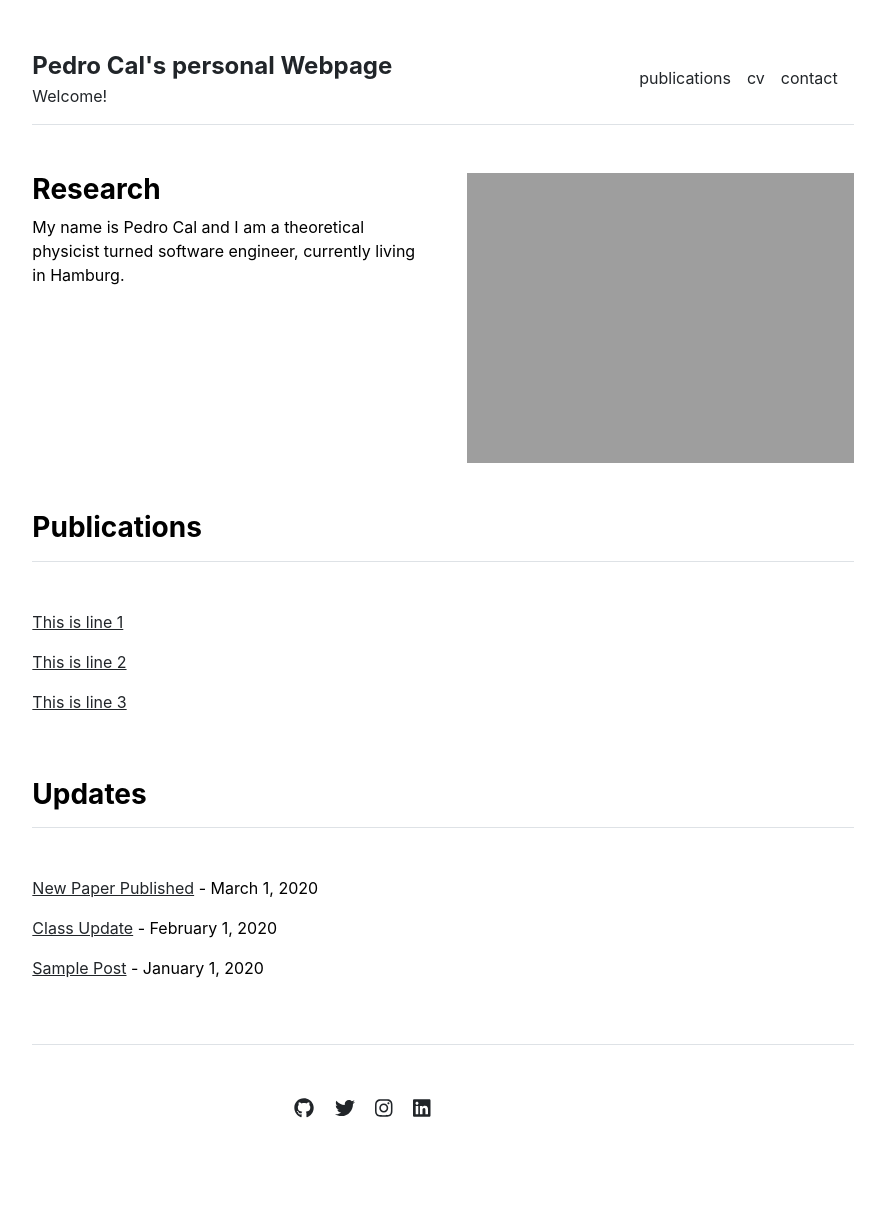
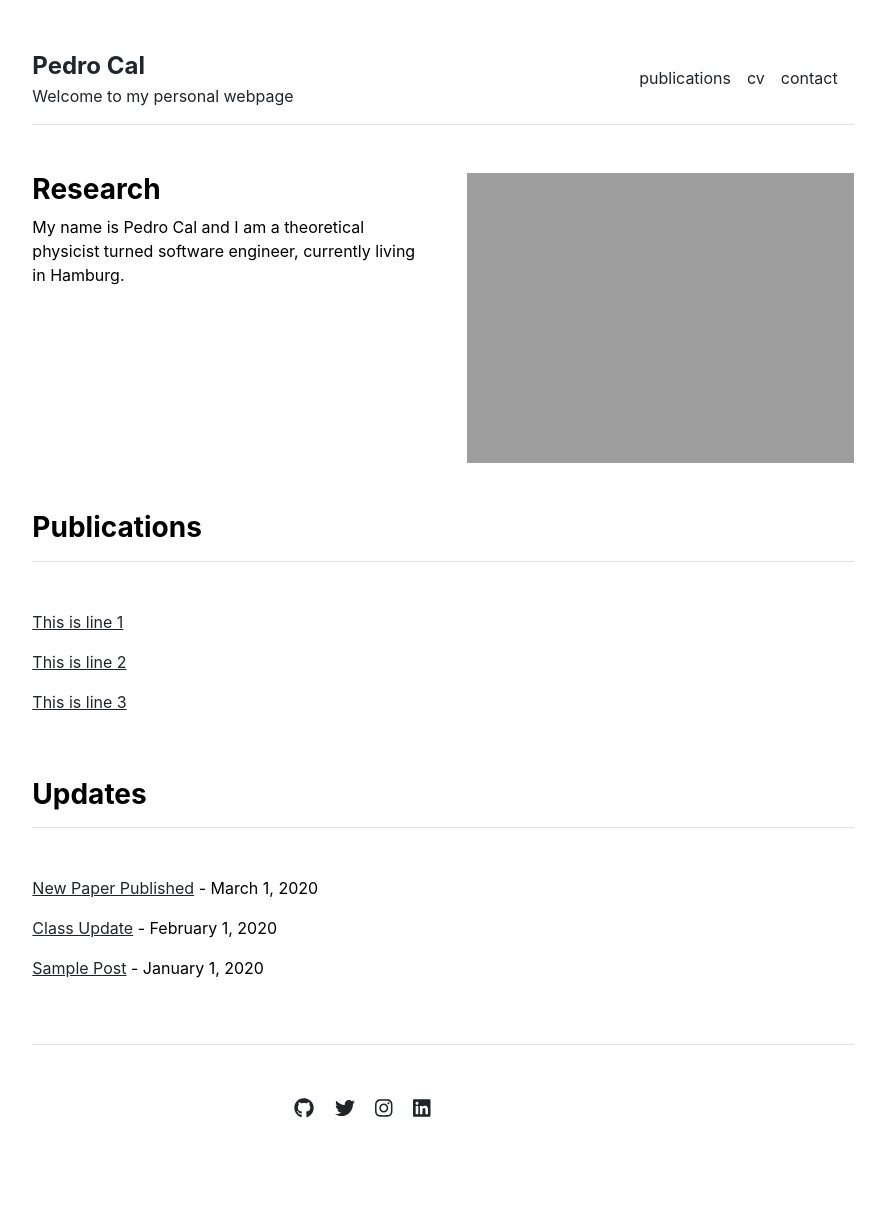
Before and after one commit to pmcal/pmcal.github.io, a Jekyll site: the page built from index.md, in a window 1280 px wide. Shown: the whole page, without its empty margins (197-1082 px from the left). Built offline with Jekyll 4.4.1, drawn with Linux system fonts in a browser that asks for light colours.

```diff
--- a/_config.yml
+++ b/_config.yml
@@ -1,4 +1,4 @@
 url: "" # the base hostname & protocol for your site, e.g. http://example.com
 baseurl: "" # the subpath of your site, e.g. /blog
-title: "Pedro Cal's personal Webpage " # the name of your site, e.g. ACME Corp.
-description: " Welcome!"
+title: "Pedro Cal" # the name of your site, e.g. ACME Corp.
+description: " Welcome to my personal webpage"
```
